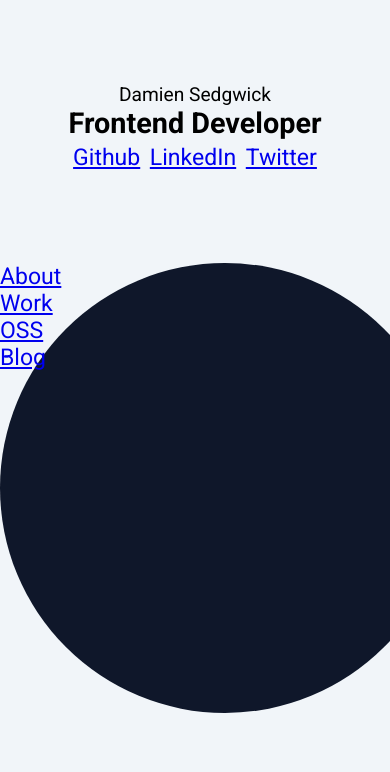
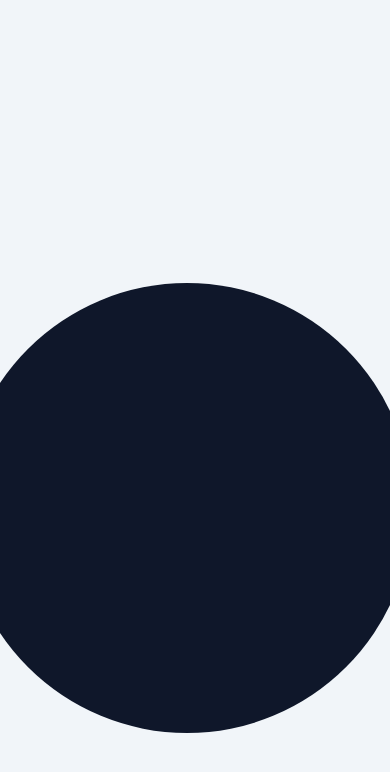
Before and after one commit to damiensedgwick/my-website, a Next.js app: page / in a window 390 px wide. Shown: the top 772 px of the page. Built offline with nearby package versions, Linux system fonts and the light colour scheme.

Commit message:
Mobile circle is in place

```diff
--- a/src/pages/index.jsx
+++ b/src/pages/index.jsx
@@ -9,13 +9,26 @@ const Homepage = styled('div', {
 });
 
 const Grid = styled('div', {
-  width: '100%',
-  height: '100%',
+  width: '100vw',
+  height: '100vh',
   display: 'grid',
-  gridTemplateRows: 'repeat(5, 1fr)',
+  gridTemplateRows: 'repeat(6, 1fr)',
   gridTemplateColumns: '1fr',
   gridGap: '0.2rem',
   overflowX: 'hidden',
+});
+
+const CircleContainer = styled('div', {
+  margin: '0 -38px',
+  overflowX: 'hidden',
+  gridRow: '3 / span 4',
+});
+
+const Circle = styled('div', {
+  width: '450px',
+  height: '450px',
+  borderRadius: '100%',
+  background: theme.colors.primaryBackground,
 });
 
 const ContentWrapper = styled('div', {
@@ -56,52 +69,56 @@ const NavigationWrapper = styled('div', {
 
 export default function Home() {
   return (
-    <Homepage>
+    <Homepage id={'homepage'}>
       <Head>
         <title>Use Stitches with Next.js</title>
       </Head>
 
-      <Grid>
-        <ContentWrapper>
-          <Name>Damien Sedgwick</Name>
-          <Role>Frontend Developer</Role>
-          <SocialLinks>
-            <li>
-              <a href='https://github.com/damiensedgwick'>Github</a>
-            </li>
-            <li>
-              <a href='https://linkedin.com/in/damiensedgwick/'>LinkedIn</a>
-            </li>
-            <li>
-              <a href='https://twitter.com/damiensedgwick'>Twitter</a>
-            </li>
-          </SocialLinks>
-        </ContentWrapper>
+      <Grid id={'grid'}>
+        {/*<ContentWrapper>*/}
+        {/*  <Name>Damien Sedgwick</Name>*/}
+        {/*  <Role>Frontend Developer</Role>*/}
+        {/*  <SocialLinks>*/}
+        {/*    <li>*/}
+        {/*      <a href='https://github.com/damiensedgwick'>Github</a>*/}
+        {/*    </li>*/}
+        {/*    <li>*/}
+        {/*      <a href='https://linkedin.com/in/damiensedgwick/'>LinkedIn</a>*/}
+        {/*    </li>*/}
+        {/*    <li>*/}
+        {/*      <a href='https://twitter.com/damiensedgwick'>Twitter</a>*/}
+        {/*    </li>*/}
+        {/*  </SocialLinks>*/}
+        {/*</ContentWrapper>*/}
 
-        <NavigationWrapper>
-          <ul>
-            <li>
-              <Link href='#'>
-                <a>About</a>
-              </Link>
-            </li>
-            <li>
-              <Link href='#'>
-                <a>Work</a>
-              </Link>
-            </li>
-            <li>
-              <Link href='#'>
-                <a>OSS</a>
-              </Link>
-            </li>
-            <li>
-              <Link href='#'>
-                <a>Blog</a>
-              </Link>
-            </li>
-          </ul>
-        </NavigationWrapper>
+        <CircleContainer>
+          <Circle />
+        </CircleContainer>
+
+        {/*<NavigationWrapper>*/}
+        {/*  <ul>*/}
+        {/*    <li>*/}
+        {/*      <Link href='#'>*/}
+        {/*        <a>About</a>*/}
+        {/*      </Link>*/}
+        {/*    </li>*/}
+        {/*    <li>*/}
+        {/*      <Link href='#'>*/}
+        {/*        <a>Work</a>*/}
+        {/*      </Link>*/}
+        {/*    </li>*/}
+        {/*    <li>*/}
+        {/*      <Link href='#'>*/}
+        {/*        <a>OSS</a>*/}
+        {/*      </Link>*/}
+        {/*    </li>*/}
+        {/*    <li>*/}
+        {/*      <Link href='#'>*/}
+        {/*        <a>Blog</a>*/}
+        {/*      </Link>*/}
+        {/*    </li>*/}
+        {/*  </ul>*/}
+        {/*</NavigationWrapper>*/}
       </Grid>
     </Homepage>
   );
```
